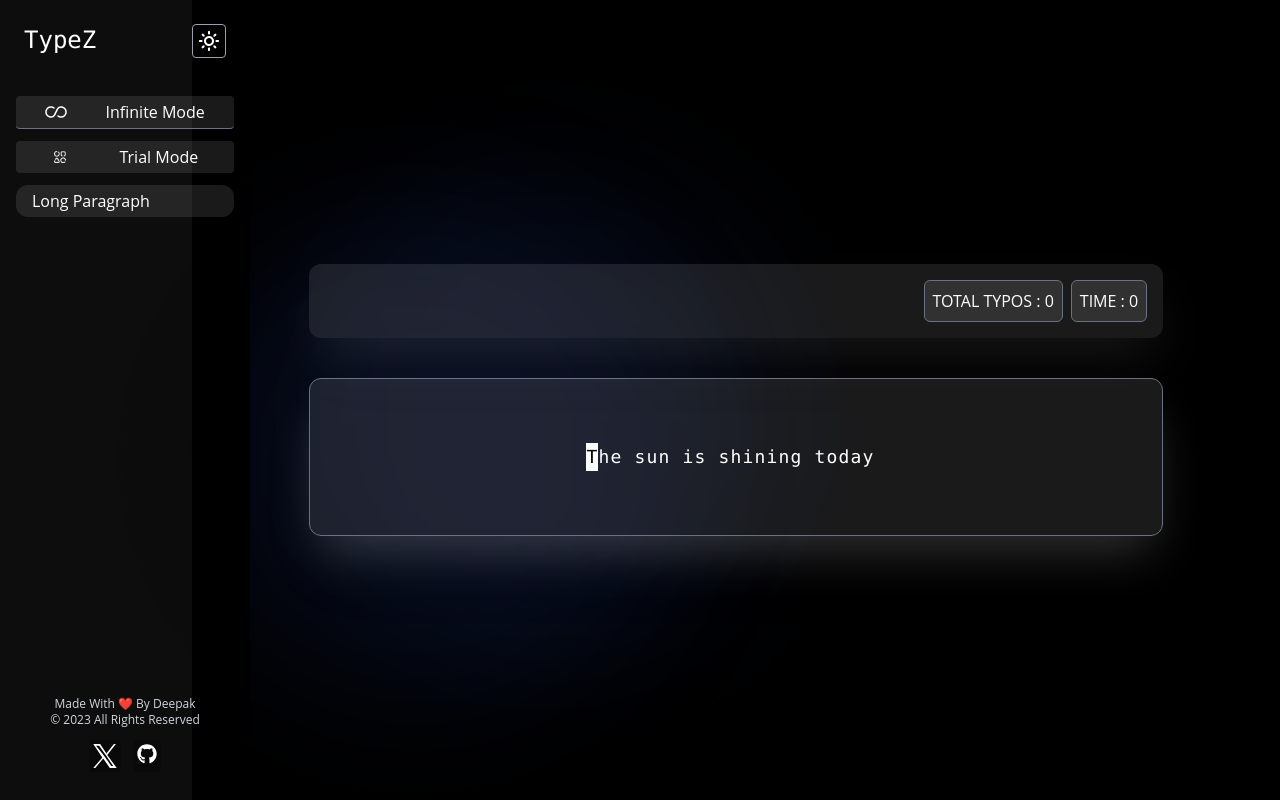
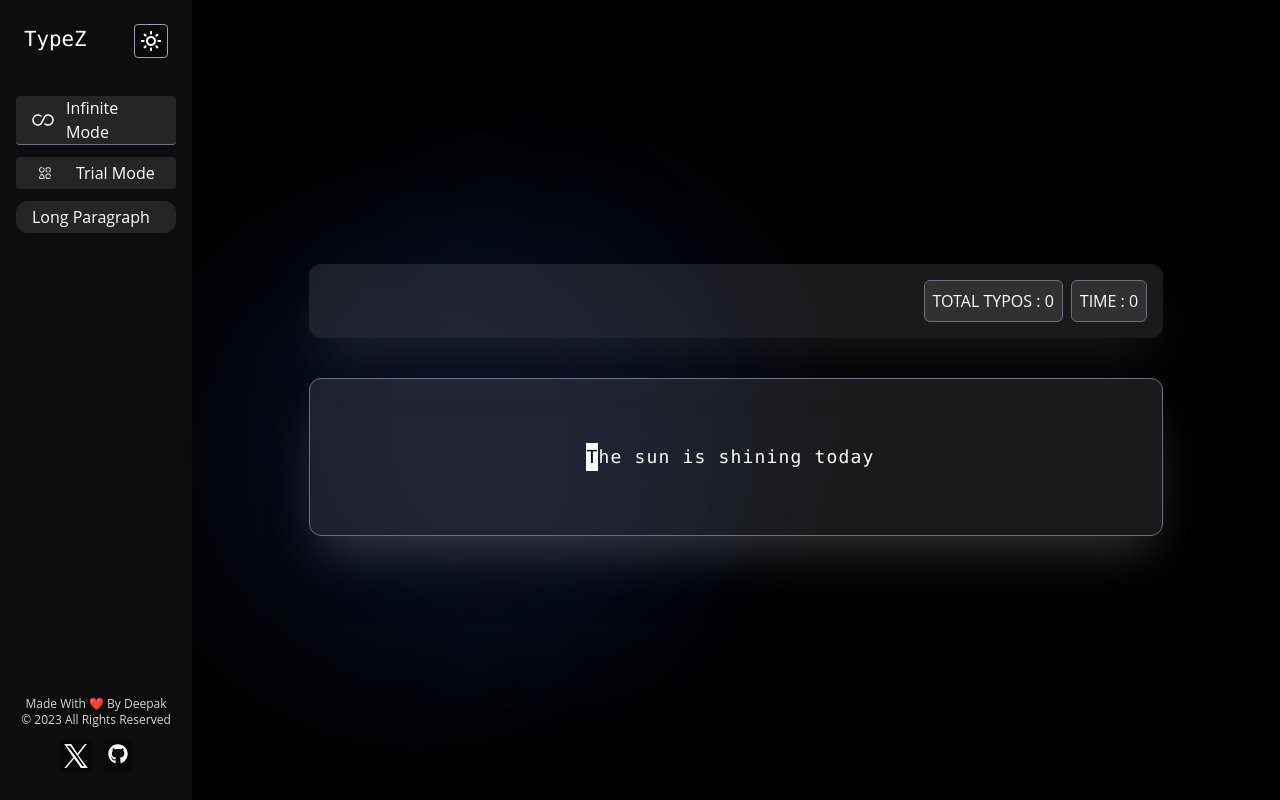
Before and after one commit to Deepaksingh126/TypeZ, a React (Vite) app: page / in a window 1280 px wide. Built offline with nearby package versions, Linux system fonts and the light colour scheme.

Commit message:
minor changes

```diff
--- a/src/components/SideBar.jsx
+++ b/src/components/SideBar.jsx
@@ -5,29 +5,24 @@ import trial from "../assets/Trial.png";
 import React from 'react'
 import { Link, NavLink } from 'react-router-dom'
 import ParaLink from "./ParaLink";
-import GithubLogo from "./GithubLogo";
-import TwitterLogo from "./TwitterLogo";
+import GithubLogo from "../Svg/GithubLogo";
+import TwitterLogo from "../Svg/TwitterLogo";
 
 function SideBar() {
   return (
-    <div className='w-[15vw] min-w-[250px] absolute top-0 left-0 z-40 overflow-hidden flex items-center h-screen flex-col bg-black/95 capitalize'>
+    <div className='w-[15vw] min-w- absolute top-0 left-0 z-40 overflow-hidden flex items-center h-screen flex-col bg-black/95 capitalize'>
 
       <div className="upperSection w-full h-[10%] p-4 flex items-center flex-col justify-between">
         <div className="w-full p-2 flex justify-between align-center">
-          <p className="text-2xl font-med font-mono">TypeZ</p>
+          <p className="text-[1.3rem] font-med font-mono">TypeZ</p>
           <img src={Sun} alt="" className="bg-black/30 p-1 rounded-sm border-1 border-gray-400" />
         </div>
-
-        {/* <div className="flex items-center gap-5 justify-between pt-2 w-fulll">
-          <img className="w-[3.2rem] rounded-full " src={image} alt="deepak's image" />
-          <p className="text-2xl font-med font-mono">TypeZ</p>
-        </div> */}
       </div>
 
       <div className='lowerSection w-full h-[75%] flex justify-start p-4 flex-col items-center gap-3'>
 
         <NavLink
-          className="bg-white/10 px-4 py-1 font-[Open_Sans] font-med capitalize w-full flex items-center justify-around gap-3 rounded-sm border-b-1 border-gray-500"
+          className="bg-white/10 text-[1em] px-4 py-1` font-[Open_Sans] font-med capitalize w-full flex items-center justify-around gap-3 rounded-sm border-b-1 border-gray-500"
           to='/infinite'
         >
           <img src={Infinite} alt="infinite logo png" className="h-3 bg-ambe0 fill-amber-50" />
```
Also changed, not shown: src/Svg/GithubLogo.jsx (renamed from src/components/GithubLogo.jsx), src/Svg/TwitterLogo.jsx (renamed from src/components/TwitterLogo.jsx).
